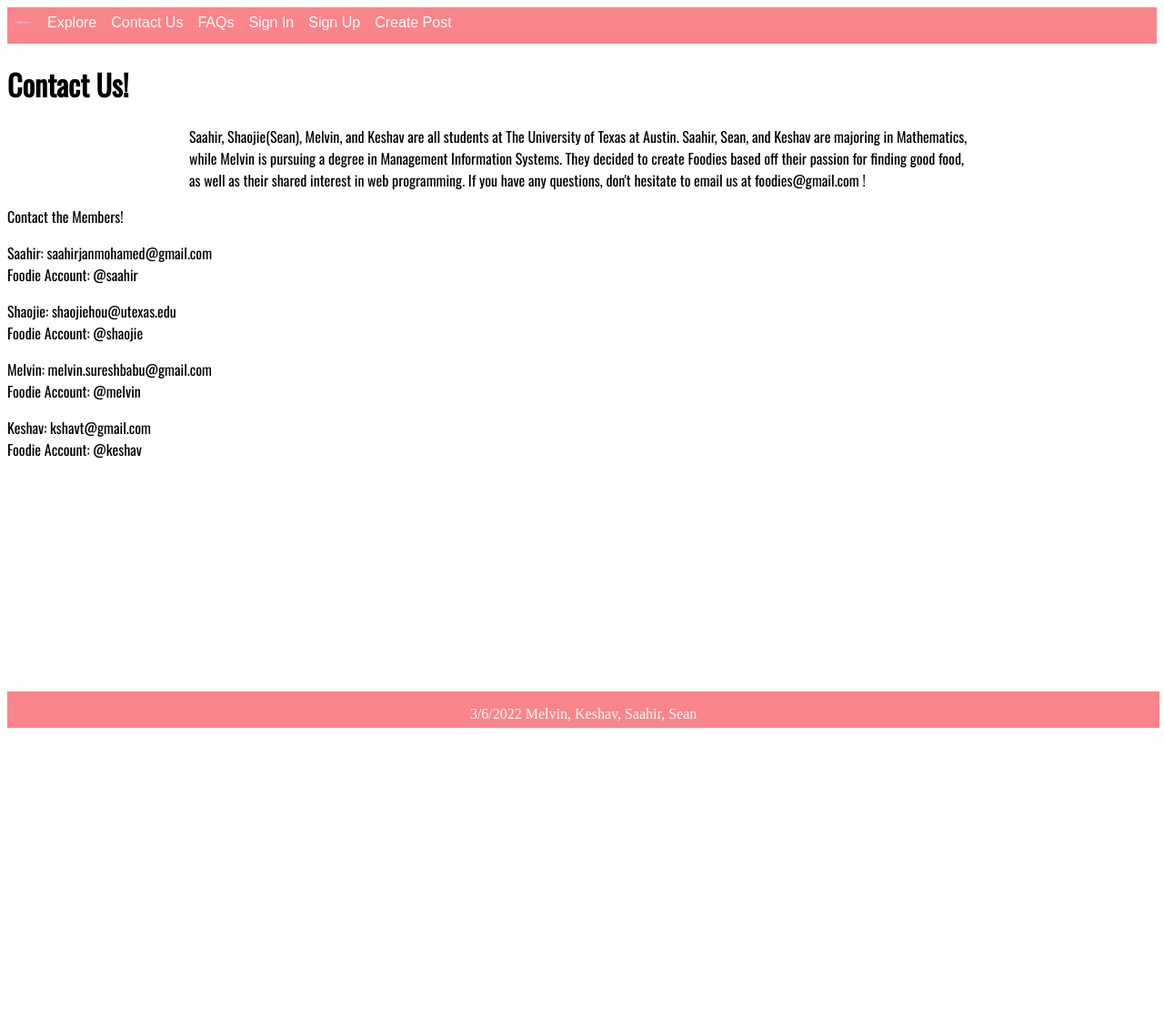
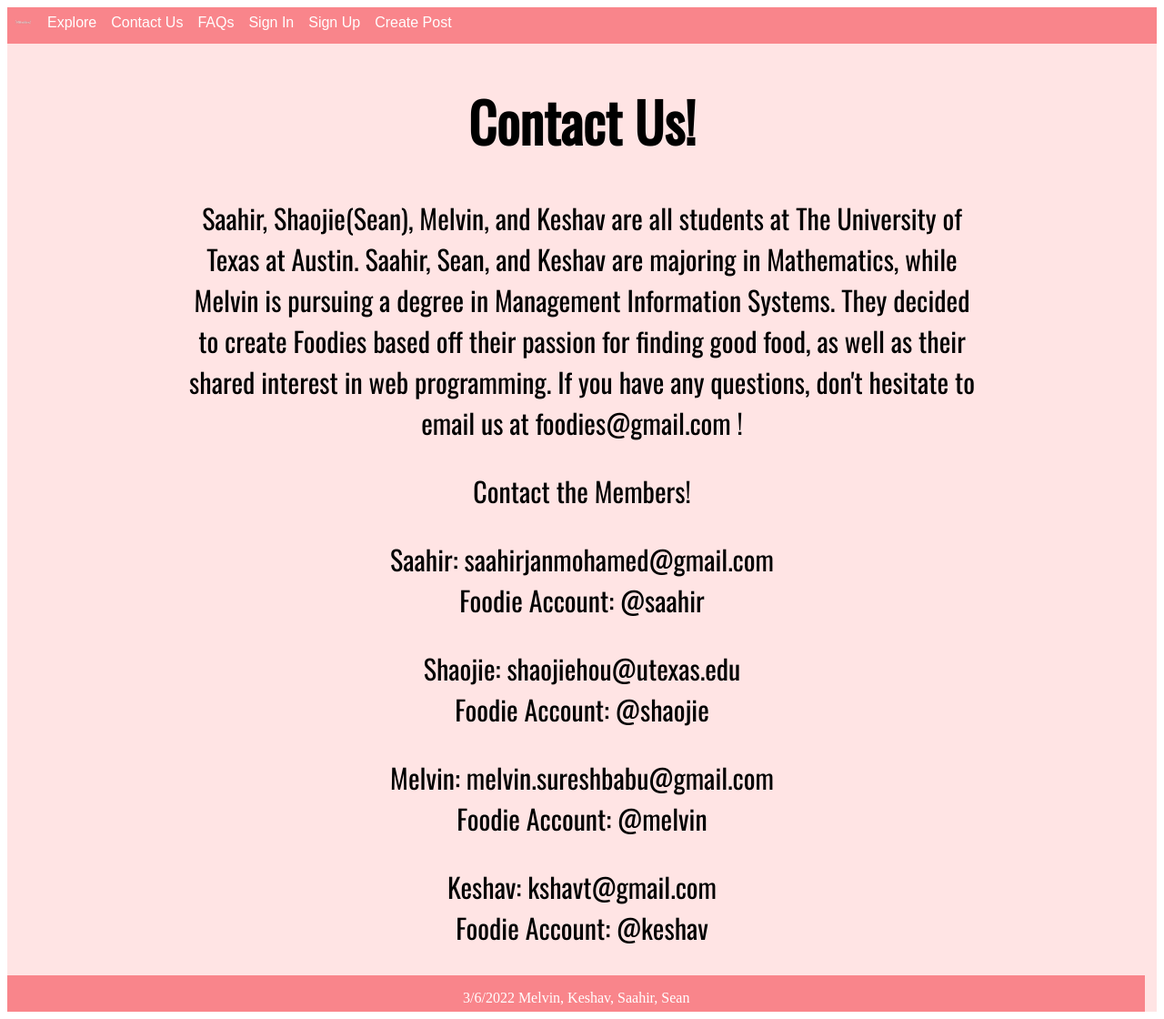
Before and after one commit to Melv1nS/FinalProject-CS329E-Bulko, a PHP site: page /contactus.html in a window 1280 px wide. Shown: the whole page at 91% size. Before the commit the page ends 800 px from the top, so only its background shows below. Run offline with PHP 8.4, Linux system fonts and the light colour scheme.

Commit message:
update background-color

```diff
--- a/contactus.html
+++ b/contactus.html
@@ -13,8 +13,9 @@
 
 <body>
 
-<!-- BODY GOES HERE -->
-<div class="Home">
+   <div class = "page-container">
+
+      <div class="content-wrap">
          <div class = "header">
             <!-- LOGO -->
             <!-- <li class="nav-li"></li> -->
@@ -32,7 +33,7 @@
 
          </div>
 
-    <div class = "body" style='font-family: oswald;'>
+         <div class = "boddy" style='font-family: oswald;'>
 
             <h1>Contact Us!</h1>
             <p class = "contactUsText">Saahir, Shaojie(Sean), Melvin, and Keshav are all students at The University of Texas at Austin.
@@ -56,10 +57,14 @@
 
          </div>
 
+      </div>
+
       <footer>
          <p>3/6/2022 Melvin, Keshav, Saahir, Sean</p>
       </footer>
    </div>
 
+</div>
+
 </body>
 </html>
--- a/styles.css
+++ b/styles.css
@@ -108,6 +108,7 @@ footer {
 .page-container {
     position: relative;
     min-height: 100vh;
+    background-color: #ffe4e4;
 }
 
 .content-wrap {
@@ -121,5 +122,11 @@ footer {
 }
 
 .backcolor {
-    background-color: #C3B1E1;
+    background-color: #ffe4e4;
 }
+
+.boddy{
+    font-size: 30px;
+    text-align: center;
+    font-family: fantasy;
+}
```
Lines whose indentation alone changed are shown as unchanged.
